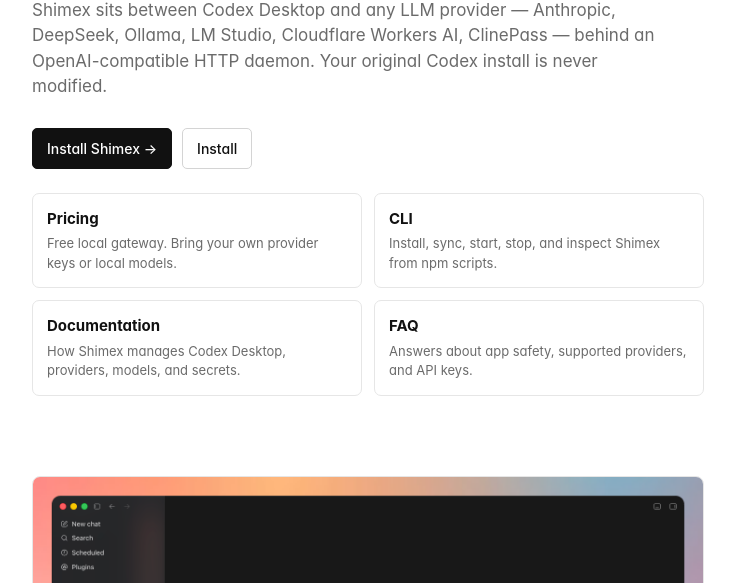
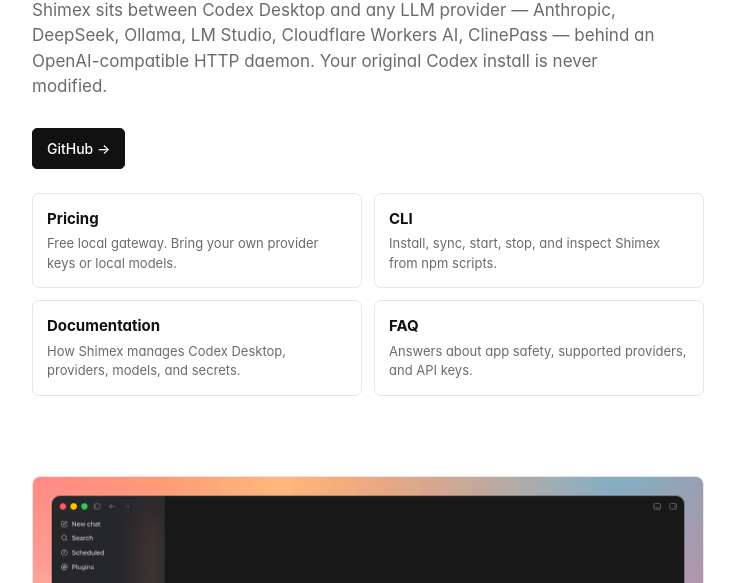
Before and after one commit to Ansonhkg/shimex, a website: page web/index.html in a window 1280 px wide. Shown: the part 217-800 px from the top of the page, without its empty margins (272-1007 px from the left). Drawn offline with Linux system fonts and the light colour scheme.

Commit message:
fix: simplify hero github cta

```diff
--- a/web/index.html
+++ b/web/index.html
@@ -297,8 +297,7 @@
     Shimex sits between Codex Desktop and any LLM provider &mdash; Anthropic, DeepSeek, Ollama, LM Studio, Cloudflare Workers AI, ClinePass &mdash; behind an OpenAI-compatible HTTP daemon. Your original Codex install is never modified.
   </p>
   <div class="cta-row">
-    <a class="btn primary" href="#install">Install Shimex &rarr;</a>
-    <a class="btn" href="#install">Install</a>
+    <a class="btn primary" href="https://github.com/Ansonhkg/shimex" rel="noopener">GitHub &rarr;</a>
   </div>
   <div class="sitelinks" aria-label="Popular Shimex pages">
     <a class="sitelink" href="#pricing">
```
